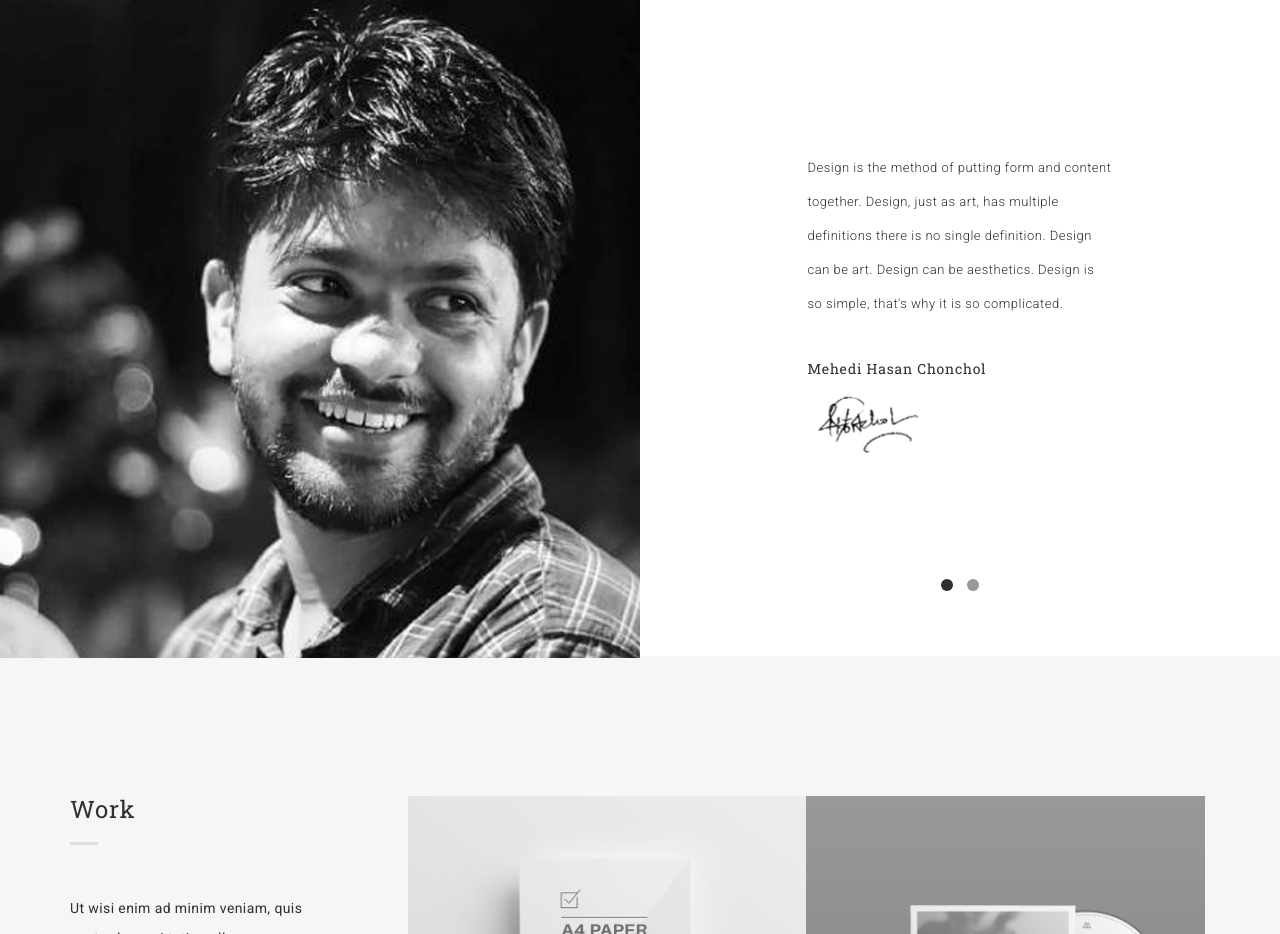
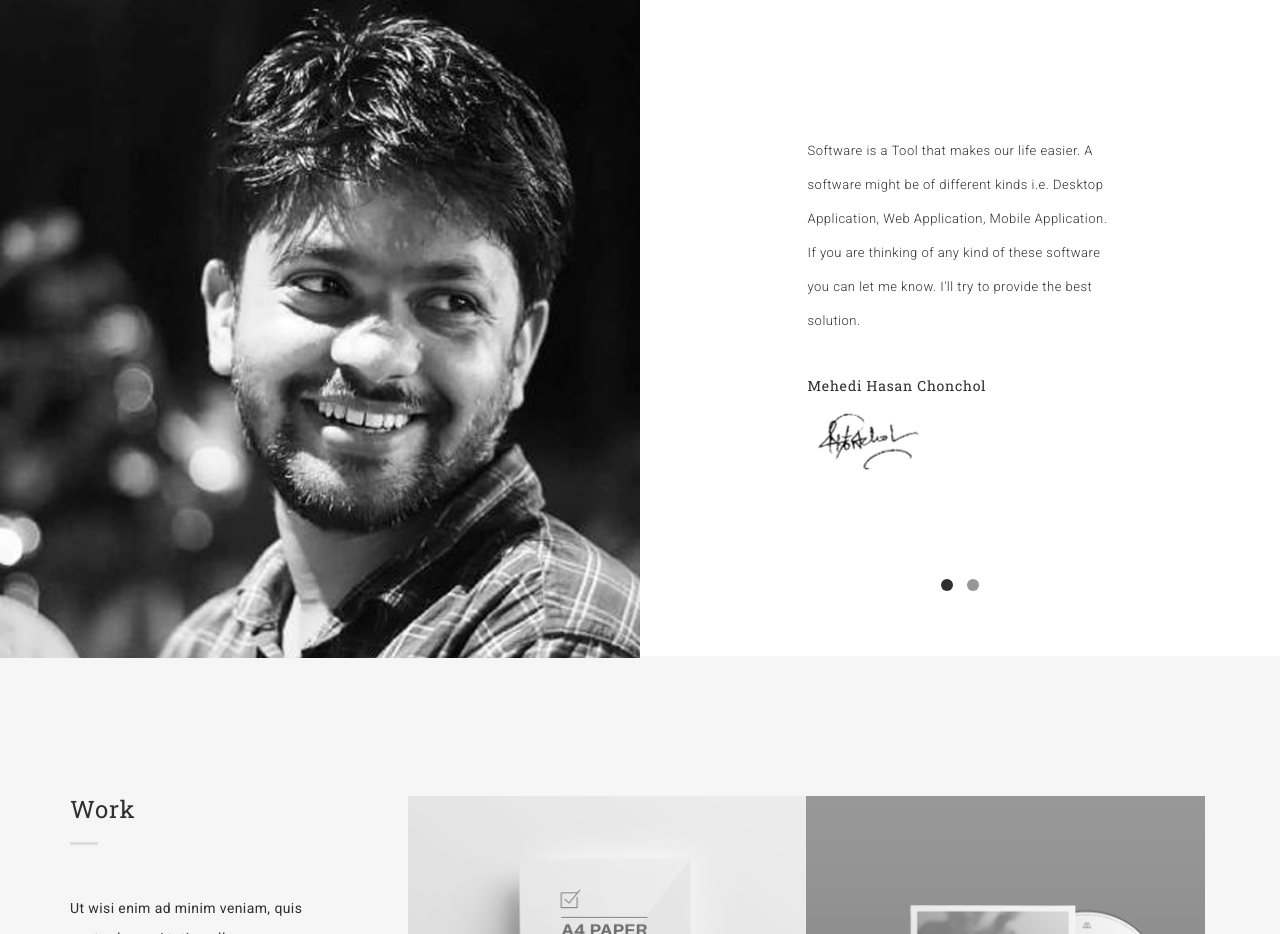
Before and after one commit to ch0nch0l/ch0nch0l.github.io, a plain HTML site: page index.html in a window 1280 px wide. Shown: the part 802-1736 px from the top of the page. Drawn offline with Linux system fonts and the light colour scheme.

Commit message:
Quote Updated

```diff
--- a/index.html
+++ b/index.html
@@ -119,7 +119,7 @@
                   <div class="wrap-about">
                     <div class="w-content">
                       <p class="head-about">
-                        Design is the method of putting form and content together. Design, just as art, has multiple definitions there is no single definition. Design can be art. Design can be aesthetics. Design is so simple, that's why it is so complicated.
+                        Software is a Tool that makes our life easier. A software might be of different kinds i.e. Desktop Application, Web Application, Mobile Application. If you are thinking of any kind of these software you can let me know. I'll try to provide the best solution.
                       </p>
 
                       <h5 class="name">
```
